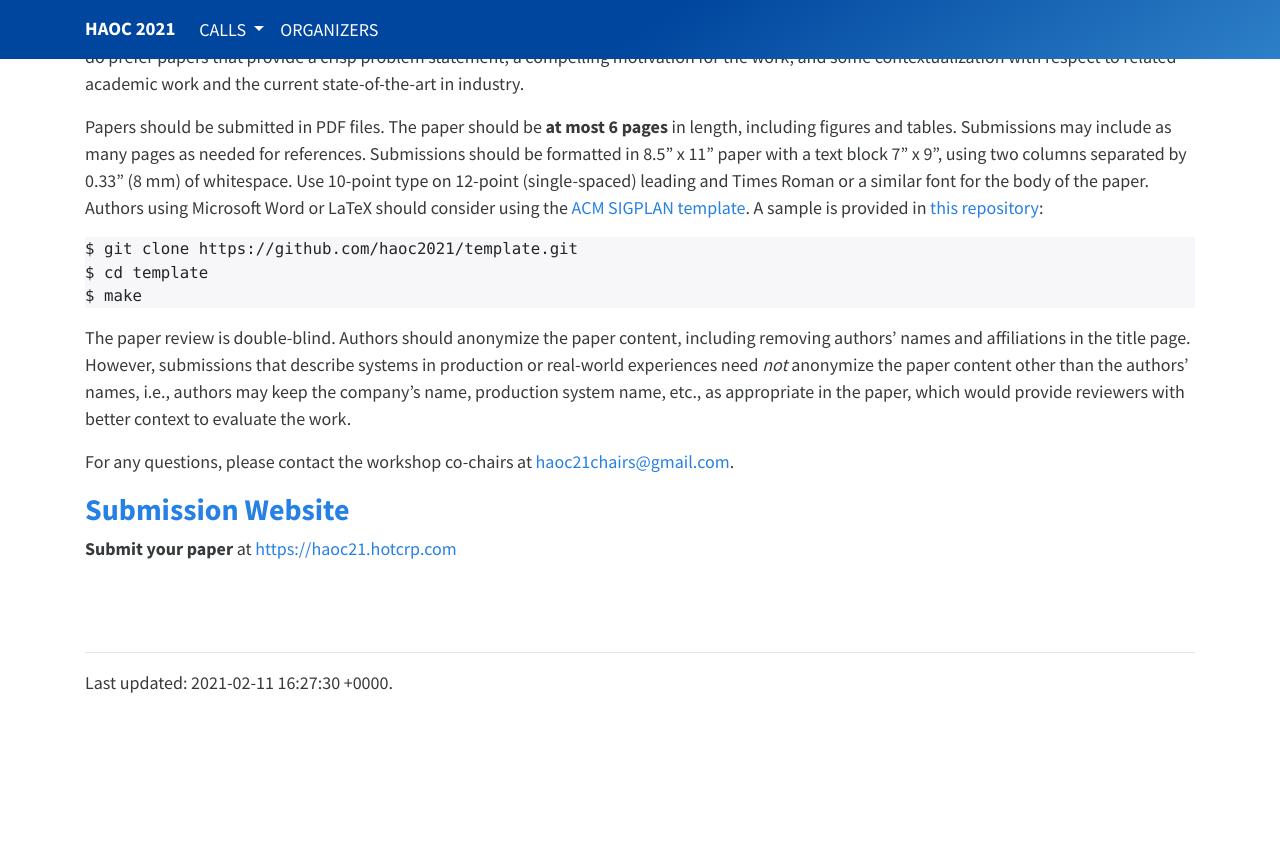
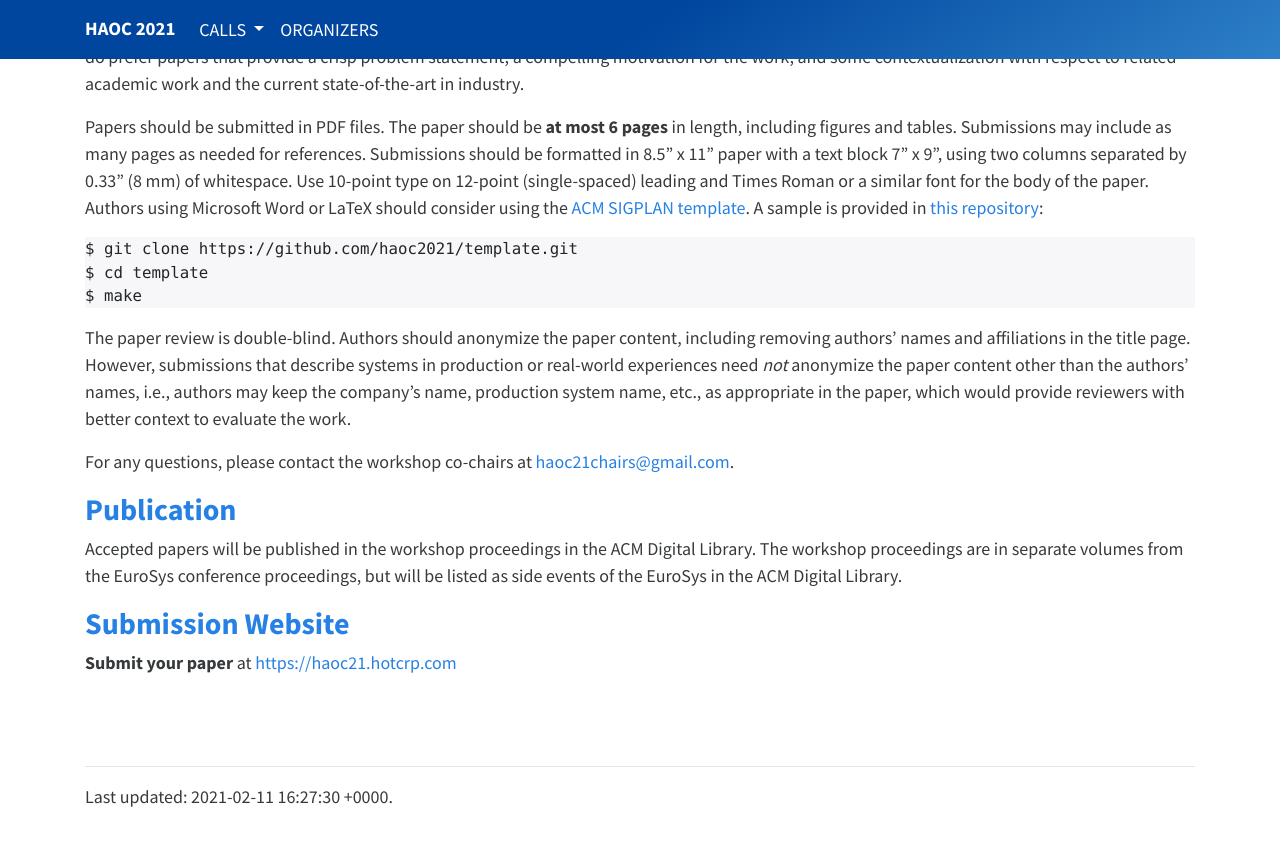
Before and after one commit to haoc2021/haoc2021.github.io, a Jekyll site: the page built from cfp.md, in a window 1280 px wide and 900 px high, scrolled down 1162 px. Shown: the top 846 px of the window. Built offline with Jekyll 4.4.1, drawn with Linux system fonts in a browser that asks for light colours; before the commit the page ends 1948 px from its top, so only the background shows below that.

Commit message:
add publication note

```diff
--- a/cfp.md
+++ b/cfp.md
@@ -72,6 +72,13 @@ reviewers with better context to evaluate the work.
 
 For any questions, please contact the workshop co-chairs at [haoc21chairs@gmail.com](mailto:haoc21chairs@gmail.com).
 
+<h2 class="text-primary">Publication</h2>
+
+Accepted papers will be published in the workshop proceedings in the ACM Digital
+Library. The workshop proceedings are in separate volumes from the EuroSys
+conference proceedings, but will be listed as side events of the EuroSys
+in the ACM Digital Library.
+
 <h2 class="text-primary">Submission Website</h2>
 
 **Submit your paper** at [https://haoc21.hotcrp.com](https://haoc21.hotcrp.com)
```
